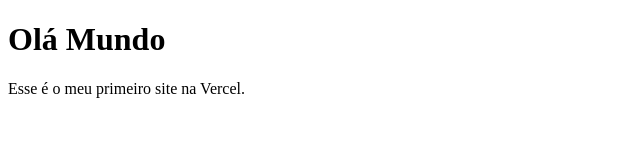
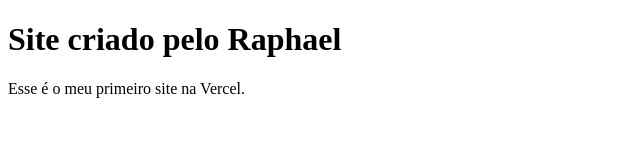
Before and after one commit to raphaelmendonca-dev/teste-vs-code, a plain HTML site: page index.html in a window 1280 px wide. Shown: the whole page, without its empty margins (0-640 px from the left). Drawn offline with Linux system fonts and the light colour scheme.

Commit message:
atualizando texto

```diff
--- a/index.html
+++ b/index.html
@@ -6,7 +6,7 @@
     <title>Document</title>
 </head>
 <body>
-    <h1>Olá Mundo</h1>
+    <h1>Site criado pelo Raphael</h1>
     <p> Esse é o meu primeiro site na Vercel.</p>
 </body>
 </html>
```
